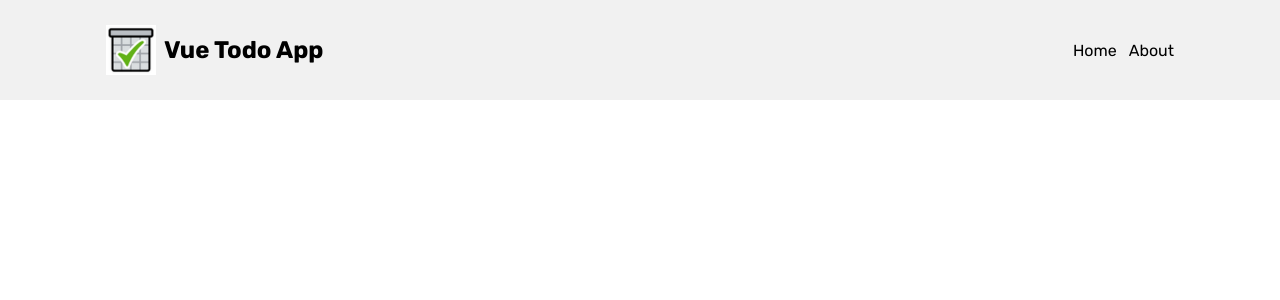
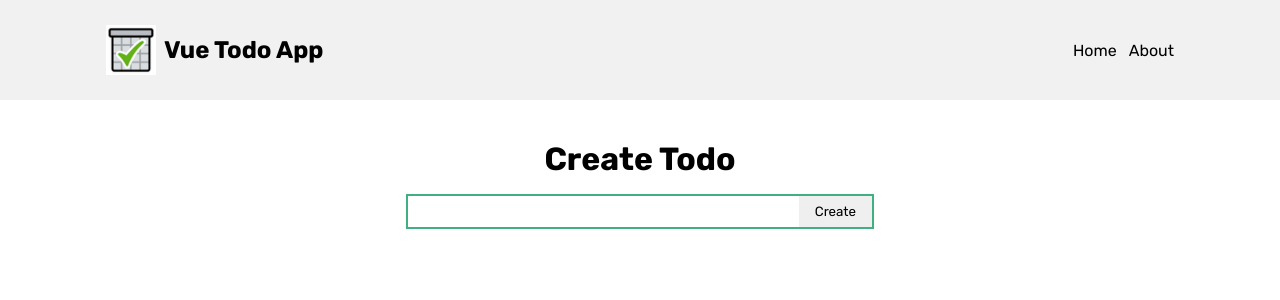
Before and after one commit to noam-k/vue-todos, a Vue app in the folder vue-todos/: page / in a window 1280 px wide. Shown: the top 300 px of the page. Built offline with nearby package versions, Linux system fonts and the light colour scheme.

Commit message:
Add main view

```diff
--- /dev/null
+++ b/vue-todos/src/components/TodoCreator.vue
@@ -0,0 +1,37 @@
+<template>
+    <div class="input-wrap">
+        <input type="text" v-model="todo"/>
+        <button>Create</button>
+    </div>
+</template>
+
+<script setup>
+import { ref } from 'vue';
+
+const todo=ref("");
+
+</script>
+
+<style lang="scss" scoped>
+.input-wrap {
+  display: flex;
+  transition: 250ms ease;
+  border: 2px solid #41b080;
+  &:focus-within {
+    box-shadow: 0 -4px 6px -1px rgb(0 0 0 / 0.1),
+      0 -2px 4px -2px rgb(0 0 0 / 0.1);
+  }
+  input {
+    width: 100%;
+    padding: 8px 6px;
+    border: none;
+    &:focus {
+      outline: none;
+    }
+  }
+  button {
+    padding: 8px 16px;
+    border: none;
+  }
+}
+</style>
--- a/vue-todos/src/router/index.js
+++ b/vue-todos/src/router/index.js
@@ -1,5 +1,5 @@
 import { createRouter, createWebHistory } from 'vue-router'
-import HomeView from '../views/HomeView.vue'
+import TodosView from '../views/TodosView.vue'
 
 const router = createRouter({
   history: createWebHistory(import.meta.env.BASE_URL),
@@ -7,7 +7,7 @@
     {
       path: '/',
       name: 'home',
-      component: HomeView
+      component: TodosView
     },
     {
       path: '/about',
--- a/vue-todos/src/views/HomeView.vue
+++ /dev/null
@@ -1,7 +0,0 @@
-<script setup>
-</script>
-
-<template>
-  <main>
-  </main>
-</template>
--- /dev/null
+++ b/vue-todos/src/views/TodosView.vue
@@ -0,0 +1,25 @@
+<script setup>
+  import TodoCreator from "../components/TodoCreator.vue"
+</script>
+
+<template>
+  <main>
+    <h1>Create Todo</h1>
+    <TodoCreator />
+  </main>
+</template>
+
+<style scoped lang="scss">
+main {
+  display: flex;
+  flex-direction: column;
+  max-width: 500px;
+  width: 100%;
+  margin: 0 auto;
+  padding: 40px 16px;
+  h1 {
+    margin-bottom: 16px;
+    text-align: center;
+  }
+}
+</style>
```
